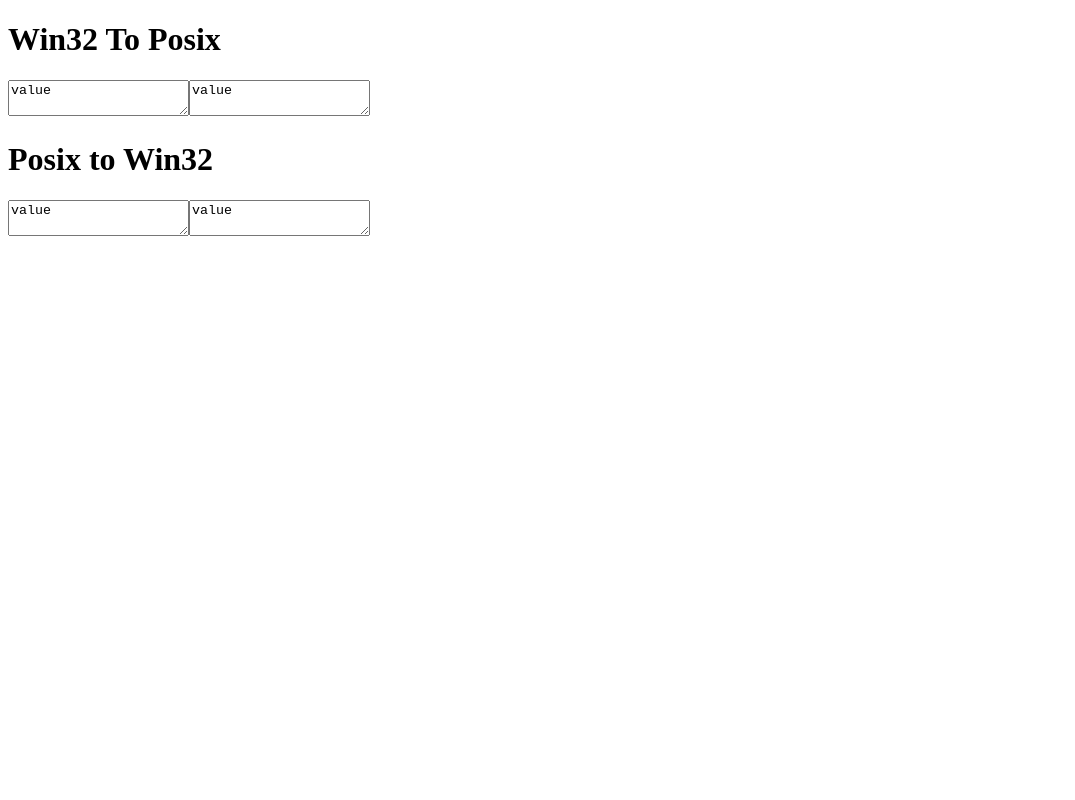
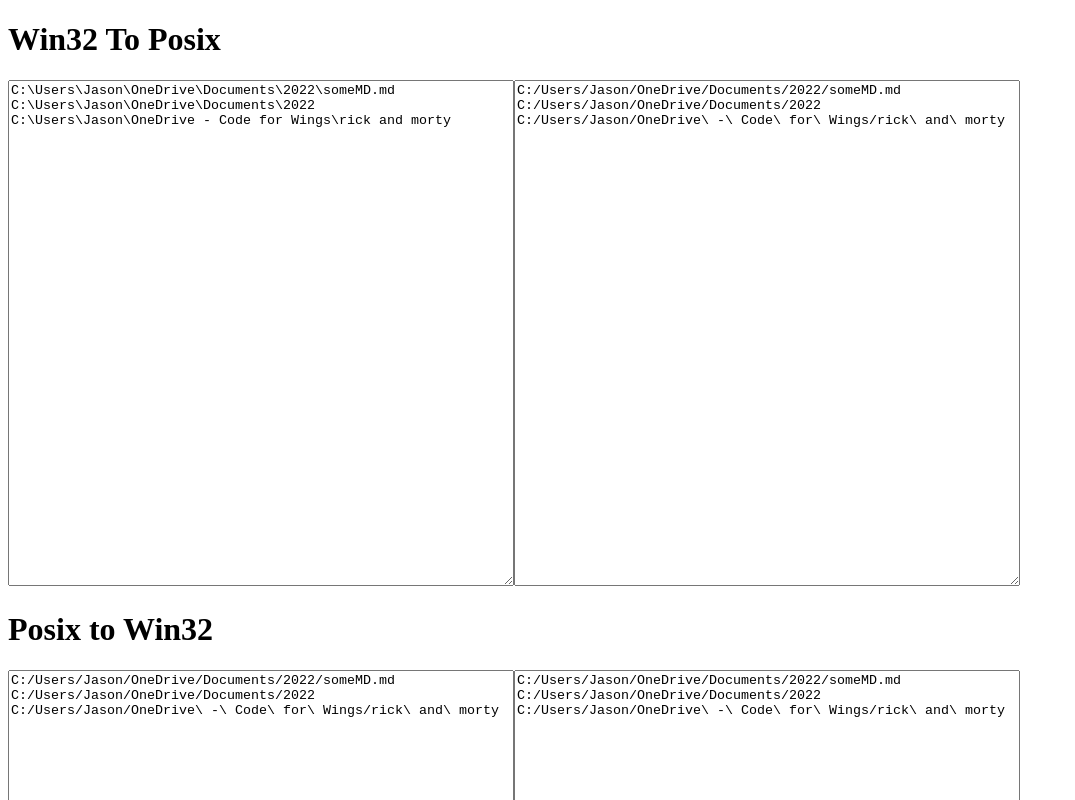
Before and after one commit to codeforwings/nuxt3-win32-posix-path, a Nuxt app: page / in a window 1280 px wide. Shown: the top 800 px of the page, without its empty margins (0-1075 px from the left). Built offline with nearby package versions, Linux system fonts and the light colour scheme.

Commit message:
ready for github pages deployment

```diff
--- a/app.vue
+++ b/app.vue
@@ -3,32 +3,34 @@
 <!--    <NuxtWelcome />-->
     <h1>Win32 To Posix</h1>
     <textarea
+      class="area"
       v-model="sInputWin32"
     />
     <!--    <NuxtWelcome />-->
-    <textarea
+    <textarea      class="area"
         :value="sOutputWin32ToPosix"
     />
     <br/>
     <h1>Posix to Win32</h1>
-    <textarea
+    <textarea      class="area"
         v-model="sInputPosix"
     />
     <!--    <NuxtWelcome />-->
-    <textarea
+    <textarea      class="area"
         :value="sOutputPosixToWin32"
     />
   </div>
 </template>
 <script>
 import {pathWin32ToPosix} from "~/pathReplacement.mjs";
+import {win32Tests} from "~/dev/nodePathTestExamples.mjs";
 
 export default {
   name:'app',
   data() {
     return {
-      sInputWin32: "value",
-      sInputPosix: "value",
+      sInputWin32: win32Tests.map(val => val.input).join('\n'),
+      sInputPosix: win32Tests.map(val => val.expected).join('\n'),
 
     }
   },
@@ -46,3 +48,9 @@ export default {
   },
 }
 </script>
+<style>
+  .area {
+    min-height: 500px;
+    min-width: 500px;
+  }
+</style>
--- a/dev/nodePathTestExamples.mjs
+++ b/dev/nodePathTestExamples.mjs
@@ -18,8 +18,10 @@ export const win32Tests = [
   ),
   C(
     "C:\\Users\\Jason\\OneDrive - Code for Wings\\rick and morty",
-    "C:/Users/Jason/OneDrive\ -\ Code\ for\ Wings/rick\ and\ morty"//test might not work in reverse
+    "C:/Users/Jason/OneDrive\\ -\\ Code\\ for\\ Wings/rick\\ and\\ morty"//test might not work in reverse
     // "C:/Users/Jason/OneDrive - Code for Wings/rick and morty"//test might not work in reverse. but it does
   )
+  // for windows expected, single / double quote if there are spaces
+  // 'C:\Users\Jason\OneDrive - Code for Wings'
 ];
 /* posix to win32 */
--- a/nuxt.config.mjs
+++ b/nuxt.config.mjs
@@ -1,4 +1,5 @@
 // https://nuxt.com/docs/api/configuration/nuxt-config
 export default defineNuxtConfig({
+  ssr:false,
 
 })
--- a/package.json
+++ b/package.json
@@ -7,9 +7,11 @@
     "dev": "nuxt dev",
     "generate": "nuxt generate",
     "preview": "nuxt preview",
-    "postinstall": "nuxt prepare"
+    "postinstall": "nuxt prepare",
+    "gh-pages-deploy": "gh-pages --dotfiles --dist dist"
   },
   "devDependencies": {
+    "gh-pages": "^4.0.0",
     "mocha": "^10.2.0",
     "nuxt": "3.0.0"
   }
--- a/pathReplacement.mjs
+++ b/pathReplacement.mjs
@@ -4,7 +4,10 @@
  * @return {*}
  */
 export function pathWin32ToPosix(inPathWin32){
-  return inPathWin32.replace(/\\/g,"/");
+  return inPathWin32.trim()
+    .replace(/\\/g,"/")// \ to /
+    .replace(/ /g,"\\ ")
+    ;
 }
 export function pathPosixToWin32(inPathPosix){
   return inPathPosix.replace(/\//g,"\\");
```
Also changed, not shown: 2 other files (tests, documents, lock files or other folders).
